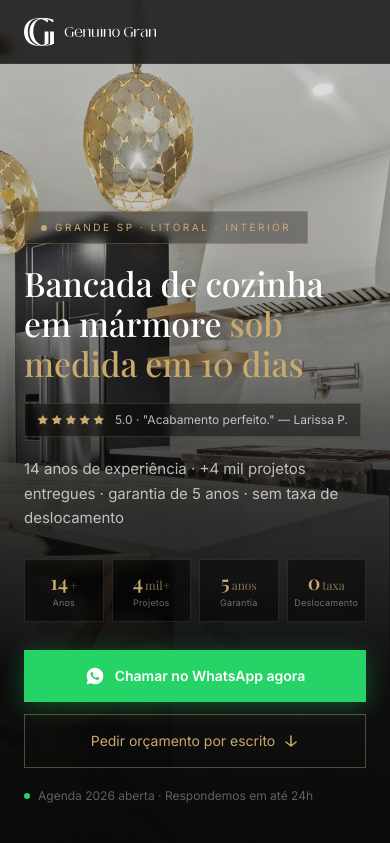
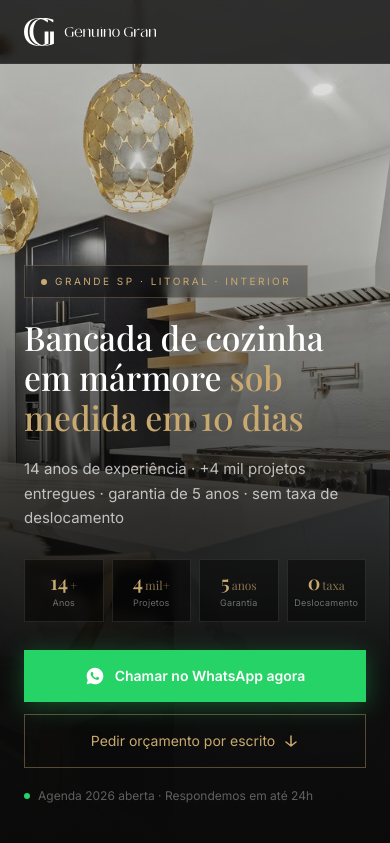
Before and after one commit to MatheusCRMartins/Genuino-Gran, a React (Vite) app: page /orcamento in a window 390 px wide. Shown: the top 843 px of the page. Built offline with nearby package versions, Linux system fonts and the light colour scheme; a web font is replaced by a local one.

Commit message:
fix(lp): remove mini review badge do hero mobile

```diff
--- a/src/pages/LandingPage.jsx
+++ b/src/pages/LandingPage.jsx
@@ -236,18 +236,6 @@ function Hero() {
               Bancada de cozinha em mármore{' '}
               <em className="not-italic text-gold">sob medida em 10 dias</em>
             </h1>
-
-            {/* Mini review — mobile only, aproveita a foto já visível */}
-            <div className="lg:hidden flex items-center gap-2.5 mb-5 px-3 py-2 border border-gold/20 bg-black/40 backdrop-blur-sm w-fit">
-              <div className="flex gap-0.5">
-                {[...Array(5)].map((_, i) => (
-                  <svg key={i} viewBox="0 0 12 12" fill="#c9a96e" className="w-3 h-3" aria-hidden="true">
-                    <path d="M6 1l1.5 3 3.5.5-2.5 2.5.5 3.5L6 9 2.5 10.5l.5-3.5L.5 4.5 4 4z" />
-                  </svg>
-                ))}
-              </div>
-              <span className="font-inter text-xs text-white/70">5.0 · "Acabamento perfeito." — Larissa P.</span>
-            </div>
 
             <p className="font-inter text-[15px] text-white/70 lg:text-white/55 leading-relaxed mb-7 max-w-lg">
               14 anos de experiência · +4 mil projetos entregues · garantia de 5 anos · sem taxa de deslocamento
```
